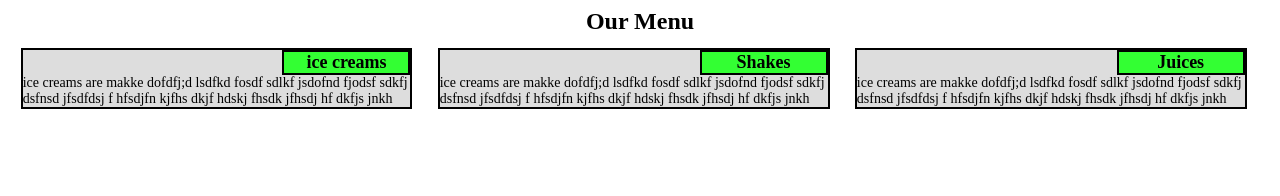
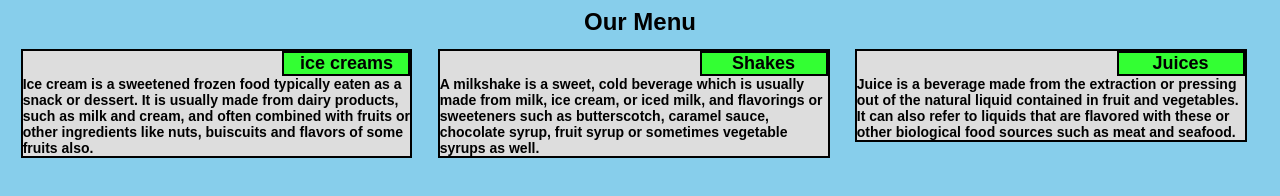
Before and after one commit to mukesh100592/HelloWorld, a plain HTML site: page Index.html in a window 1280 px wide. Drawn offline with Linux system fonts and the light colour scheme.

Commit message:
Add files via upload

```diff
--- a/Index.html
+++ b/Index.html
@@ -13,10 +13,10 @@
 			<div class="inlineBlock dishName center">ice creams</div>
 		</div>
 		<div class="clearBoth removeInfoClass">
-			ice creams are makke dofdfj;d lsdfkd fosdf sdlkf  jsdofnd fjodsf
-			sdkfj dsfnsd jfsdfdsj f hfsdjfn kjfhs dkjf hdskj fhsdk jfhsdj hf
-			dkfjs
-			jnkh
+			Ice cream is a sweetened frozen food typically eaten as a snack or
+			dessert. It is usually made from dairy products, such as milk and
+			cream, and often combined with fruits or other ingredients like
+			nuts, buiscuits and flavors of some fruits also.
 		</div>
 	</div>
 
@@ -25,10 +25,10 @@
 			<div class="inlineBlock dishName center">Shakes</div>
 		</div>
 		<div class="clearBoth removeInfoClass">
-			ice creams are makke dofdfj;d lsdfkd fosdf sdlkf  jsdofnd fjodsf
-			sdkfj dsfnsd jfsdfdsj f hfsdjfn kjfhs dkjf hdskj fhsdk jfhsdj hf
-			dkfjs
-			jnkh
+			A milkshake is a sweet, cold beverage which is usually made from
+			milk, ice cream, or iced milk, and flavorings or sweeteners such as
+			butterscotch, caramel sauce, chocolate syrup, fruit syrup or
+			sometimes vegetable syrups as well.
 		</div>
 	</div>
 
@@ -37,10 +37,10 @@
 			<div class="inlineBlock dishName center">Juices</div>
 		</div>
 		<div class="clearBoth removeInfoClass">
-			ice creams are makke dofdfj;d lsdfkd fosdf sdlkf  jsdofnd fjodsf
-			sdkfj dsfnsd jfsdfdsj f hfsdjfn kjfhs dkjf hdskj fhsdk jfhsdj hf
-			dkfjs
-			jnkh
+			Juice is a beverage made from the extraction or pressing out of the
+			natural liquid contained in fruit and vegetables. It can also refer
+			to liquids that are flavored with these or other biological food
+			sources such as meat and seafood.
 		</div>
 	</div>
 
--- a/css/MyCss.css
+++ b/css/MyCss.css
@@ -1,3 +1,9 @@
+/*MukeshKumar*/
+body{
+	background-color:skyBlue;
+	font-weight:bold;
+	font-family:Arial;
+}
 .center{
 	color:black;
 	text-align:center;
```
